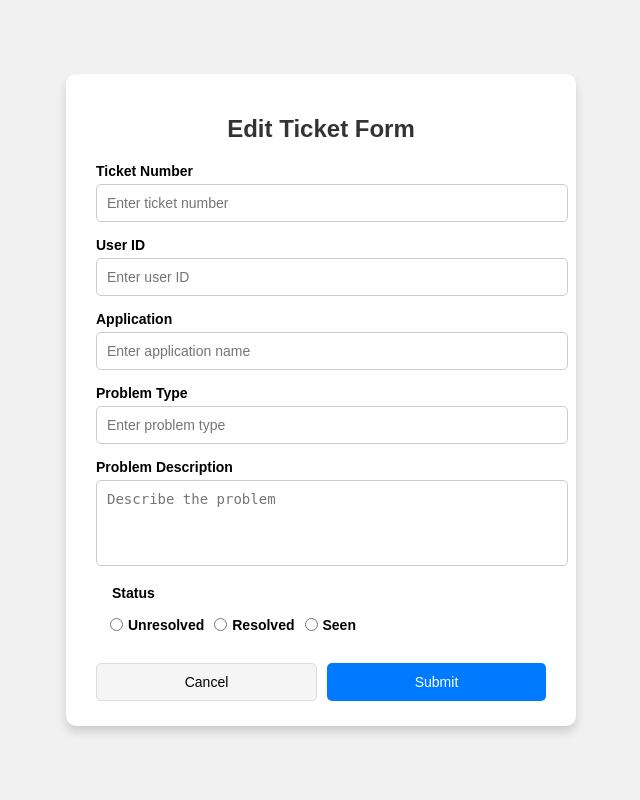
After one commit to Tykunal/chatbotGenNext, a Flask app: template templates/edit.html in a window 1280 px wide. The commit adds this page. Shown: the whole page, without its empty margins (319-959 px from the left). Run offline with Flask 3, Linux system fonts and the light colour scheme; the template is opened without the code that fills it, so the values that code supplies are empty.

Commit message:
Setup edit page , left with desc, status

```diff
--- a/app.py
+++ b/app.py
@@ -207,7 +207,11 @@ def unique_id():
 
 @app.route('/admin')
 def admin():
-    return render_template('admin.html')
+    currentUser = session.get('userid')
+    if currentUser in adminList:
+        return render_template('admin.html')
+    return "Access denied. You are not authorized to view this page.", 403
+
 
 
 @app.route('/adminData', methods=['GET'])
@@ -264,6 +268,35 @@ def delete_ticket():
         return jsonify({"error": str(e)}), 500
 
 
+@app.route('/edit')
+def edit():
+    if session.get('userid') in adminList:
+        return render_template('edit.html')
+    else:
+        return "Access denied. You are not authorized to view this page.", 403
+
+@app.route('/getEditFormData', methods=['POST'])
+def getEditFormData():
+    data = request.get_json()
+    ticketNumber = data.get("ticketNumber")
+    if not ticketNumber:
+        return jsonify({"error": "Ticket number is required"}), 400
+
+    with open('tickets.csv', mode='r') as file:
+        reader = csv.DictReader(file)
+        for row in reader:
+            if row['Ticket Number'] == ticketNumber:
+                row.pop('Ticket Number', None)
+                return jsonify(row), 200
+
+    return jsonify({"error": "Ticket not found"}), 404
+
+
+
+# @app.route('/editTicket', methods=['GET', 'POST'])
+# def editTicket():
+
+
 
 
 if __name__ == '__main__':
--- a/requirements.txt
+++ b/requirements.txt
@@ -2,3 +2,4 @@ torch==1.9.0
 numpy
 nltk
 flask
+flask_cors
--- a/templates/admin.html
+++ b/templates/admin.html
@@ -143,7 +143,7 @@
 
       async function editTicket(ticketNumber) {
         // Add your backend handling logic here
-        alert(`Edit Ticket: ${ticketNumber}`);
+        window.location.href = `http://127.0.0.1:5000/edit?ticketNumber=${encodeURIComponent(ticketNumber)}`;
       }
 
       async function deleteTicket(ticketNumber) {
--- /dev/null
+++ b/templates/edit.html
@@ -0,0 +1,276 @@
+<!DOCTYPE html>
+<html lang="en">
+  <head>
+    <meta charset="UTF-8" />
+    <meta name="viewport" content="width=device-width, initial-scale=1.0" />
+    <title>Edit Ticket Form</title>
+    <style>
+      /* Your existing styles remain unchanged */
+      body {
+        font-family: Arial, sans-serif;
+        margin: 0;
+        padding: 0;
+        background-color: #f1f1f1;
+        display: flex;
+        justify-content: center;
+        align-items: center;
+        height: 100vh;
+      }
+
+      .form-container {
+        background-color: #fff;
+        border-radius: 10px;
+        box-shadow: 0 6px 10px rgba(0, 0, 0, 0.15);
+        padding: 25px 30px;
+        width: 100%;
+        max-width: 450px;
+      }
+
+      .form-heading {
+        font-size: 24px;
+        font-weight: 700;
+        text-align: center;
+        margin-bottom: 20px;
+        color: #333;
+      }
+
+      form {
+        display: flex;
+        flex-direction: column;
+      }
+
+      .form-group {
+        margin-bottom: 15px;
+      }
+
+      label {
+        font-size: 14px;
+        font-weight: 600;
+        margin-bottom: 5px;
+        display: block;
+      }
+
+      input,
+      textarea,
+      select {
+        width: 100%;
+        padding: 10px;
+        font-size: 14px;
+        border: 1px solid #ccc;
+        border-radius: 5px;
+      }
+
+      textarea {
+        resize: none;
+      }
+
+      fieldset {
+        border: none;
+        margin-bottom: 15px;
+      }
+
+      legend {
+        font-size: 14px;
+        font-weight: 600;
+        margin-bottom: 10px;
+      }
+
+      .status-options {
+        display: flex;
+        gap: 10px;
+      }
+
+      .status-options label {
+        display: flex;
+        align-items: center;
+        gap: 5px;
+      }
+
+      input[type="radio"] {
+        margin: 0;
+      }
+
+      .form-actions {
+        display: flex;
+        justify-content: space-between;
+        gap: 10px;
+      }
+
+      .cancel-button {
+        background-color: #f5f5f5;
+        border: 1px solid #ddd;
+        padding: 10px 15px;
+        border-radius: 5px;
+        cursor: pointer;
+        font-size: 14px;
+        flex: 1;
+        text-align: center;
+      }
+
+      .cancel-button:hover {
+        background-color: #eaeaea;
+      }
+
+      .submit-button {
+        background-color: #007bff;
+        color: #fff;
+        border: none;
+        padding: 10px 15px;
+        border-radius: 5px;
+        cursor: pointer;
+        font-size: 14px;
+        flex: 1;
+        text-align: center;
+      }
+
+      .submit-button:hover {
+        background-color: #0056b3;
+      }
+    </style>
+  </head>
+  <body>
+    <div class="form-container">
+      <h1 class="form-heading">Edit Ticket Form</h1>
+      <form action="/submit-ticket" method="post">
+        <!-- Ticket Number -->
+        <div class="form-group">
+          <label for="ticketNumber">Ticket Number</label>
+          <input
+            type="text"
+            id="ticketNumber"
+            name="ticketNumber"
+            placeholder="Enter ticket number"
+            readonly
+          />
+        </div>
+
+        <!-- User ID -->
+        <div class="form-group">
+          <label for="userId">User ID</label>
+          <input
+            type="text"
+            id="userId"
+            name="userId"
+            placeholder="Enter user ID"
+            required
+          />
+        </div>
+
+        <!-- Application -->
+        <div class="form-group">
+          <label for="application">Application</label>
+          <input
+            type="text"
+            id="application"
+            name="application"
+            placeholder="Enter application name"
+            required
+          />
+        </div>
+
+        <!-- Problem Type -->
+        <div class="form-group">
+          <label for="problemType">Problem Type</label>
+          <input
+            type="text"
+            id="problemType"
+            name="problemType"
+            placeholder="Enter problem type"
+            required
+          />
+        </div>
+
+        <!-- Problem Description -->
+        <div class="form-group">
+          <label for="problemDescription">Problem Description</label>
+          <textarea
+            id="problemDescription"
+            name="problemDescription"
+            rows="4"
+            placeholder="Describe the problem"
+            required
+          ></textarea>
+        </div>
+
+        <!-- Status -->
+        <fieldset class="form-group">
+          <legend>Status</legend>
+          <div class="status-options">
+            <label>
+              <input type="radio" name="status" value="unresolved" required />
+              Unresolved
+            </label>
+            <label>
+              <input type="radio" name="status" value="resolved" />
+              Resolved
+            </label>
+            <label>
+              <input type="radio" name="status" value="seen" />
+              Seen
+            </label>
+          </div>
+        </fieldset>
+
+        <!-- Buttons -->
+        <div class="form-actions">
+          <button
+            type="button"
+            class="cancel-button"
+            onclick="window.location.href='/dashboard/tickets';"
+          >
+            Cancel
+          </button>
+          <button type="submit" class="submit-button">Submit</button>
+        </div>
+      </form>
+    </div>
+
+    <script>
+      const urlParams = new URLSearchParams(window.location.search);
+      const ticketNumber = urlParams.get("ticketNumber");
+      document.getElementById("ticketNumber").value = ticketNumber;
+
+      async function getPreFilledFormData() {
+        try {
+          const response = await fetch(
+            "http://127.0.0.1:5000/getEditFormData",
+            {
+              method: "POST",
+              headers: {
+                "Content-Type": "application/json",
+              },
+              body: JSON.stringify({ ticketNumber }),
+            }
+          );
+
+          if (response.ok) {
+            const ticketData = await response.json();
+            // console.log(ticketData.Status);
+            document.getElementById("userId").value = ticketData.User_ID || "";
+            document.getElementById("application").value =
+              ticketData.Application || "";
+            document.getElementById("problemType").value =
+              ticketData.Problem_Type || "";
+            document.getElementById("problemDescription").value =
+              ticketData.Problem_Description || "";
+
+            // Set status radio buttons
+            const statusRadios = document.getElementsByName("status");
+            statusRadios.forEach((radio) => {
+              if (radio.value === ticketData.Status) {
+                radio.checked = true;
+              }
+            });
+          } else {
+            const errorData = await response.json();
+            alert(errorData.error || "Failed to fetch ticket details");
+          }
+        } catch (error) {
+          console.error("Error fetching ticket details:", error);
+          alert("An error occurred while fetching ticket details.");
+        }
+      }
+      getPreFilledFormData()
+    </script>
+  </body>
+</html>
--- a/tickets.csv
+++ b/tickets.csv
@@ -1,5 +1,4 @@
 Ticket Number,User_ID,Application,Problem_Type,Problem Description,Status
-TICKET-2,121,vasturea,login_issue,unable to login redirecting back every time,Unresolved
 TICKET-3,121,vasturea,New,khana nhi mil rha,Unresolved
 TICKET-4,4556,procu,login_issue,Login related issue,Unresolved
 TICKET-5,1001,Pensire,registration_issue,i am not understanding it properly,Unresolved
@@ -11,3 +10,4 @@ TICKET-12,tykunal@12,pensire,New,fjskjkfdjskafkdk,Unresolved
 TICKET-13,tykunal@12,pensire,payment_issue,payments issue,Unresolved
 TICKET-14,tykunal@12345,procu,New,login issue,Unresolved
 TICKET-15,tykunal@12345,procu,payment_issue,i am facing issues with payments,Unresolved
+TICKET-16,tykunal@12,pensire,subscription_issue,I can't subscribe,Unresolved
```
Also changed, not shown: templates/index.html (+0 -28 lines).
